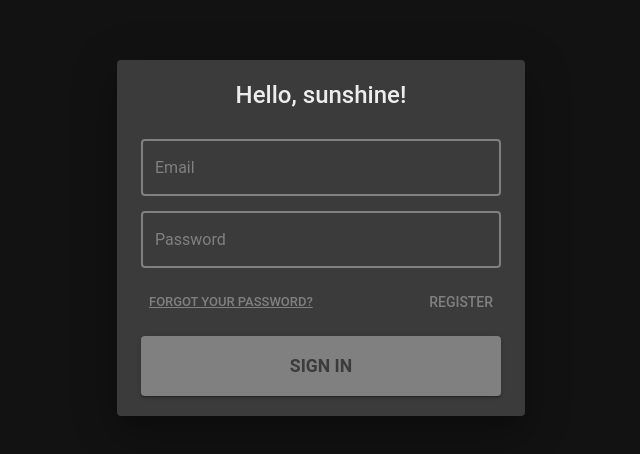
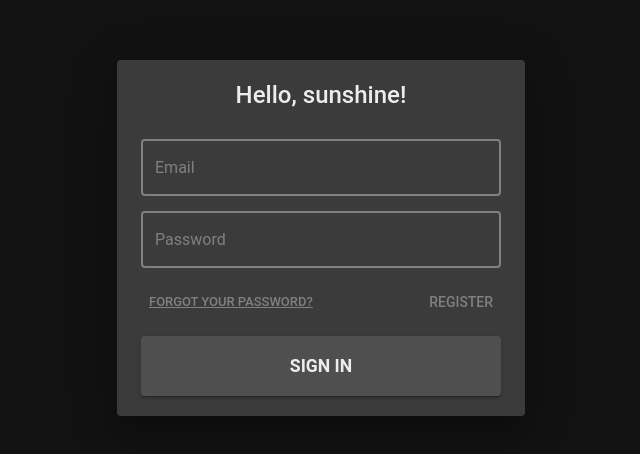
Before and after one commit to TapioJokinen/nyrkes-frontend, a React (Create React App) app: page /login in a window 1280 px wide. Shown: the part 162-616 px from the top of the page, without its empty margins (319-959 px from the left). Built offline with nearby package versions, Linux system fonts and the light colour scheme; no server answers.

Commit message:
Theme changes

```diff
--- a/src/components/login/LoginButton.tsx
+++ b/src/components/login/LoginButton.tsx
@@ -8,9 +8,8 @@ const StyledLoginButton = styled(Button)(({ theme }) => ({
   fontWeight: 'bold',
   height: '60px',
   backgroundColor: theme.button.main,
-  color: theme.background.light,
+  color: theme.textfield.whiteFont,
   '&.MuiButtonBase-root:hover': {
-    color: theme.button.main,
     backgroundColor: theme.background.light,
     border: `2px solid ${theme.base.yellow}`,
   },
--- a/src/routes/home.tsx
+++ b/src/routes/home.tsx
@@ -1,12 +1,12 @@
 import React from 'react';
 
 import Alert from '../components/alert';
-import LinkCard from '../components/links/LinkCard';
+import LinkContainer from '../components/linkcards';
 
 const Home = () => (
   <>
     <Alert />
-    <LinkCard />
+    <LinkContainer />
   </>
 );
 
--- a/src/theme.ts
+++ b/src/theme.ts
@@ -54,7 +54,7 @@ const theme = createTheme({
     hover: 'rgba(0, 0, 0, 0.50)',
   },
   button: {
-    main: 'grey',
+    main: '#4f4f4f',
   },
   textfield: {
     whiteFont: '#EDEDED',
```
